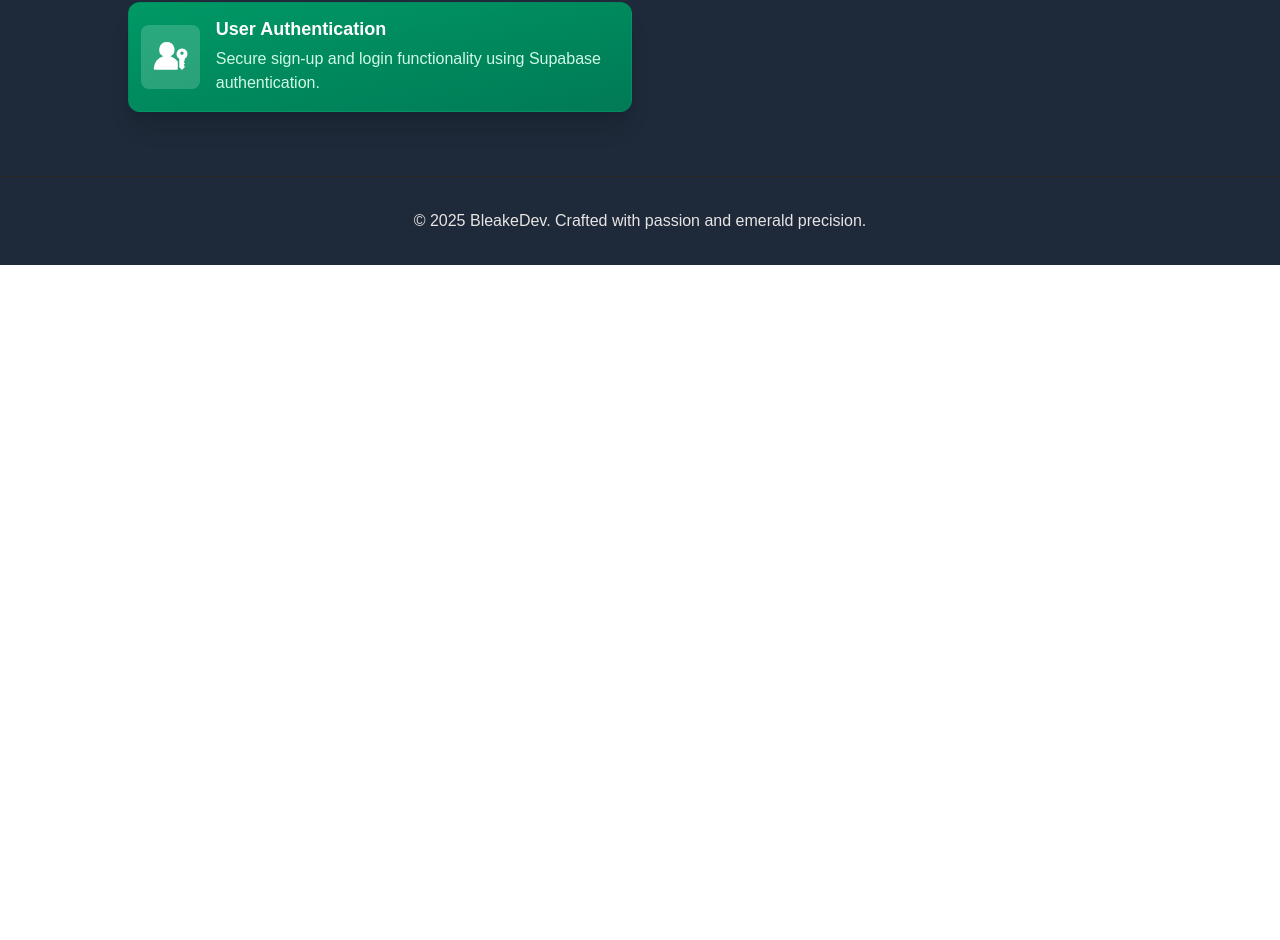
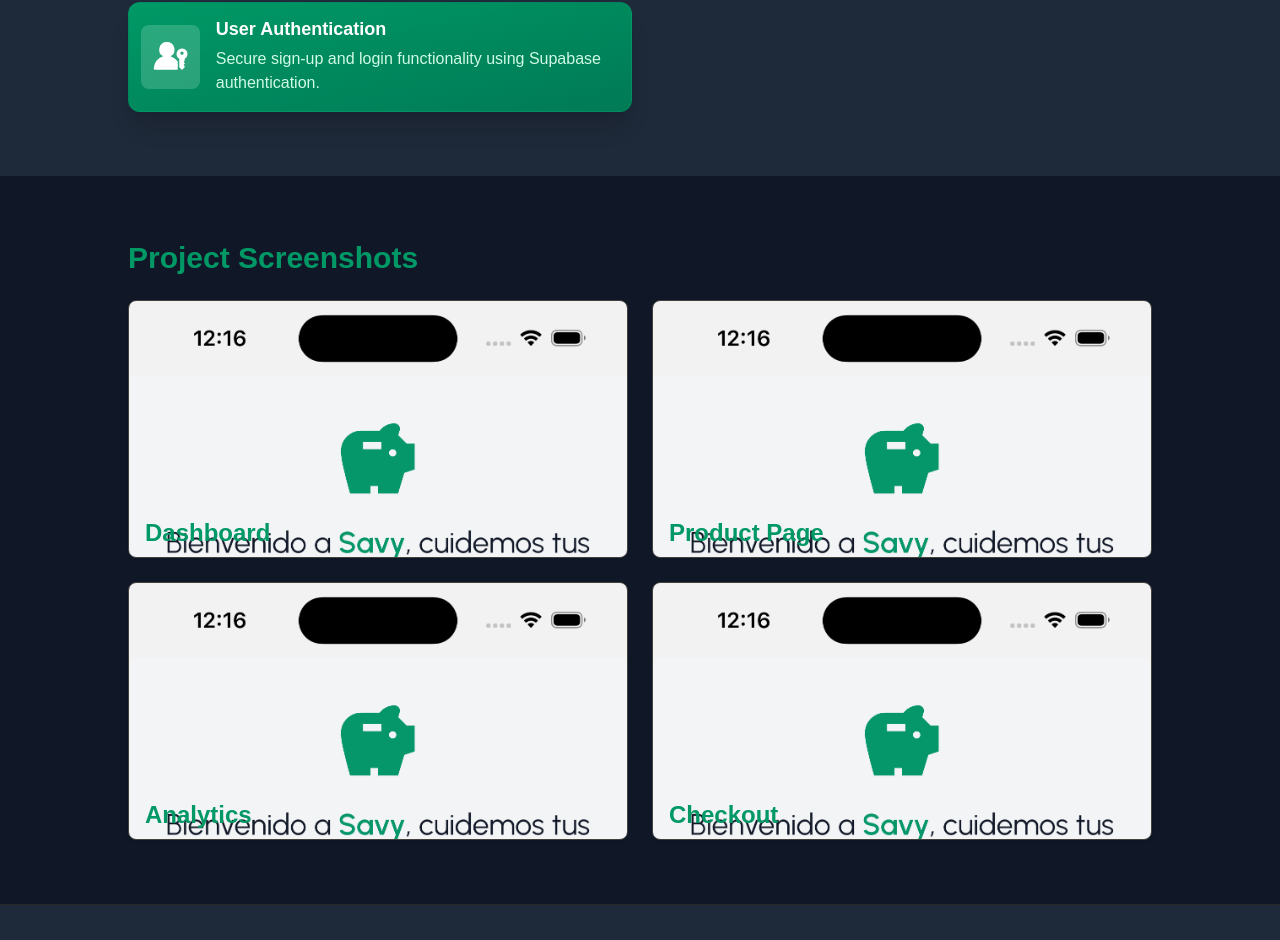
Before and after one commit to Ianbleake/BleakeDev, a Next.js app: page /proyects/2 in a window 1280 px wide. Shown: the part 1247-2187 px from the top of the page. Before the commit the page ends 1512 px from the top, so only its background shows below. Built offline with nearby package versions, Linux system fonts and the light colour scheme.

Commit message:
feat: add gallery component

```diff
--- /dev/null
+++ b/src/app/proyects/[id]/components/Gallery/index.tsx
@@ -0,0 +1,30 @@
+import { Card } from "@/components/ui/card";
+import React from "react";
+
+type GalleryProps = {
+  project: Project;
+}
+
+export default function Gallery({
+  project,
+}: GalleryProps ): React.ReactElement {
+
+  //TODO: Implement a lightbox to view the screenshots in full size
+
+  return (
+    <section className="py-16 px-6 bg-gray-900">
+      <div className="max-w-5xl mx-auto">
+        <h2 className="text-3xl font-bold text-emerald-600 mb-6">Project Screenshots</h2>
+        <div className="grid md:grid-cols-2 gap-6">
+          {project.pageContent.images.map((screenshot) => (
+            <Card key={screenshot.id} className="overflow-hidden border-stone-700 hover:border-emerald-600/50 transition-all hover:scale-105">
+              <div className={`relative h-64 bg-gradient-to-br ${screenshot.color} flex items-center justify-center`} style={{ backgroundImage: `url(${project.image})`, backgroundSize: "cover", }}>
+                <span className="absolute bottom-2 left-4 text-emerald-600 text-2xl font-bold">{screenshot.title}</span>
+              </div>
+            </Card>
+          ))}
+        </div>
+      </div>
+    </section>
+  );
+}
--- a/src/app/proyects/[id]/page.tsx
+++ b/src/app/proyects/[id]/page.tsx
@@ -7,6 +7,7 @@ import { projects } from "@/content/proyects";
 import Hero from "./components/Hero";
 import Overview from "./components/overview";
 import Features from "./components/Features";
+import Gallery from "./components/Gallery";
 
 
 export default function ProyectPage(): React.ReactElement {
@@ -16,12 +17,15 @@ export default function ProyectPage(): React.ReactElement {
 
   const project = projects.find(proj => proj.id === id);
 
+  //TODO: Add a slider gallery as optional component to showcase project screenshots (to mobile mocks)
+
   if(project){
     return (
       <Page className="bg-gray-900">
           <Hero project={project}/>
           <Overview project={project}/>
           <Features project={project}/>
+          <Gallery project={project}/>
       </Page>
     );
   }else{
--- a/src/content/proyects.ts
+++ b/src/content/proyects.ts
@@ -15,7 +15,12 @@ export const projects: Project[] = [
     date: "August 2023",
     role: "Full Stack Developer",
     pageContent: {
-      images: ["/images/savySS1-landscape.png", "/images/savySS1-left.png", "/images/savySS1-portrait.png"],
+      images: [
+        { id: 1, title: "Dashboard", color: "from-emerald-400 to-green-500", url: "/images/linkmeup.png" },
+        { id: 2, title: "Product Page", color: "from-green-500 to-emerald-600", url: "/images/linkmeup.png" },
+        { id: 3, title: "Analytics", color: "from-emerald-600 to-green-700", url: "/images/linkmeup.png" },
+        { id: 4, title: "Checkout", color: "from-green-700 to-emerald-800", url: "/images/linkmeup.png" }
+      ],
       overview: "Savy is a mobile application aimed at simplifying personal finance management. It allows users to easily track their income and expenses, set budgets, and gain insights into their spending habits. The app is designed with a user-friendly interface to make financial management accessible to everyone.",
       features: [
         {
@@ -55,7 +60,12 @@ export const projects: Project[] = [
     date: "June 2024",
     role: "Full Stack Developer",
     pageContent: {
-      images: ["/images/savySS1-landscape.png", "/images/savySS1-left.png", "/images/savySS1-portrait.png"],
+      images: [
+        { id: 1, title: "Dashboard", color: "from-emerald-400 to-green-500", url: "/images/linkmeup.png" },
+        { id: 2, title: "Product Page", color: "from-green-500 to-emerald-600", url: "/images/linkmeup.png" },
+        { id: 3, title: "Analytics", color: "from-emerald-600 to-green-700", url: "/images/linkmeup.png" },
+        { id: 4, title: "Checkout", color: "from-green-700 to-emerald-800", url: "/images/linkmeup.png" }
+      ],
       overview: "Savy is a mobile application aimed at simplifying personal finance management. It allows users to easily track their income and expenses, set budgets, and gain insights into their spending habits. The app is designed with a user-friendly interface to make financial management accessible to everyone.",
       features: [
         {
```
Also changed, not shown: src/app/proyects/types.d.ts (+7 -1 lines).
